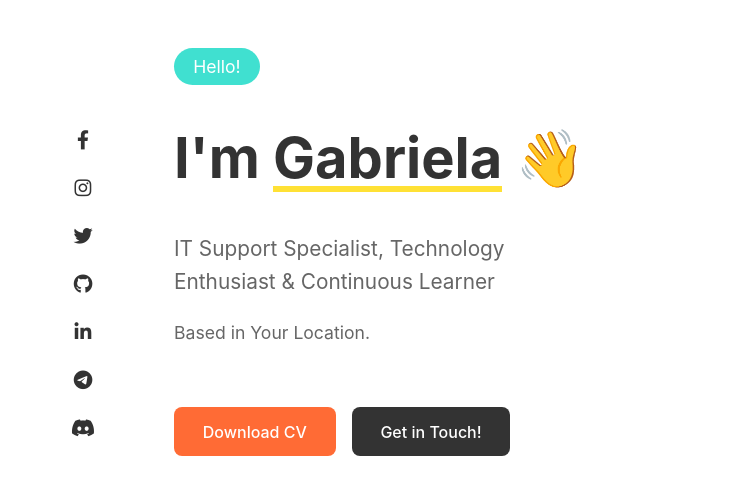
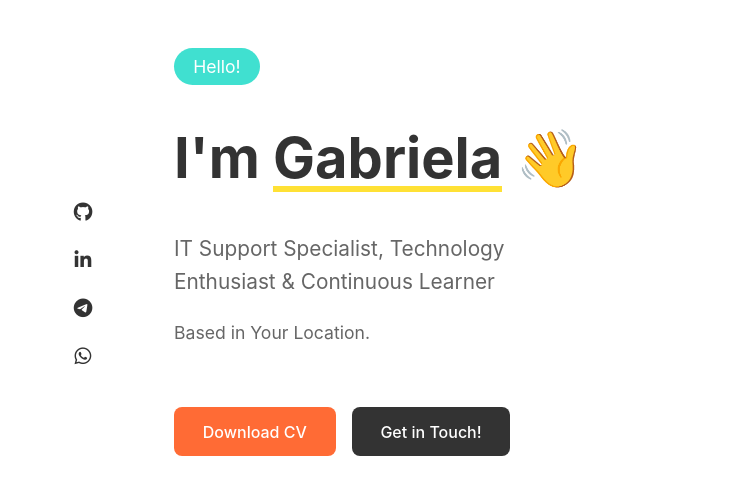
Before and after one commit to GabiPrP/resume, a plain HTML site: page index.html in a window 1280 px wide. Shown: the part 192-682 px from the top of the page, 0-751 px from the left. Drawn offline with Linux system fonts and the light colour scheme.

Commit message:
Update index.html

```diff
--- a/index.html
+++ b/index.html
@@ -38,13 +38,10 @@
     <section class="hero">
         <!-- Social Media Sidebar -->
         <div class="social-sidebar">
-            <a href="#"><i class="fab fa-facebook-f"></i></a>
-            <a href="#"><i class="fab fa-instagram"></i></a>
-            <a href="#"><i class="fab fa-twitter"></i></a>
-            <a href="#"><i class="fab fa-github"></i></a>
-            <a href="#"><i class="fab fa-linkedin-in"></i></a>
-            <a href="#"><i class="fab fa-telegram"></i></a>
-            <a href="#"><i class="fab fa-discord"></i></a>
+            <a href="https://github.com/GabiPrP" target="_blank"><i class="fab fa-github"></i></a>
+            <a href="https://www.linkedin.com/in/gabriela-prad0/" target="_blank"><i class="fab fa-linkedin-in"></i></a>
+            <a href="https://t.me/gabch0" target="_blank"><i class="fab fa-telegram"></i></a>
+            <a href="https://wa.me/41786862274" target="_blank"><i class="fab fa-whatsapp"></i></a>
         </div>
 
         <!-- Main Content -->
@@ -56,7 +53,7 @@
 
             <div class="cta-buttons">
                 <a href="GabrielaPrado_CV 2.PDF" class="btn primary">Download CV</a>
-                <a href="#contact" class="btn secondary">Get in Touch!</a>
+                <a href="mailto:gabri3la.prado@gmail.com" class="btn secondary">Get in Touch!</a>
             </div>
         </div>
 
```
